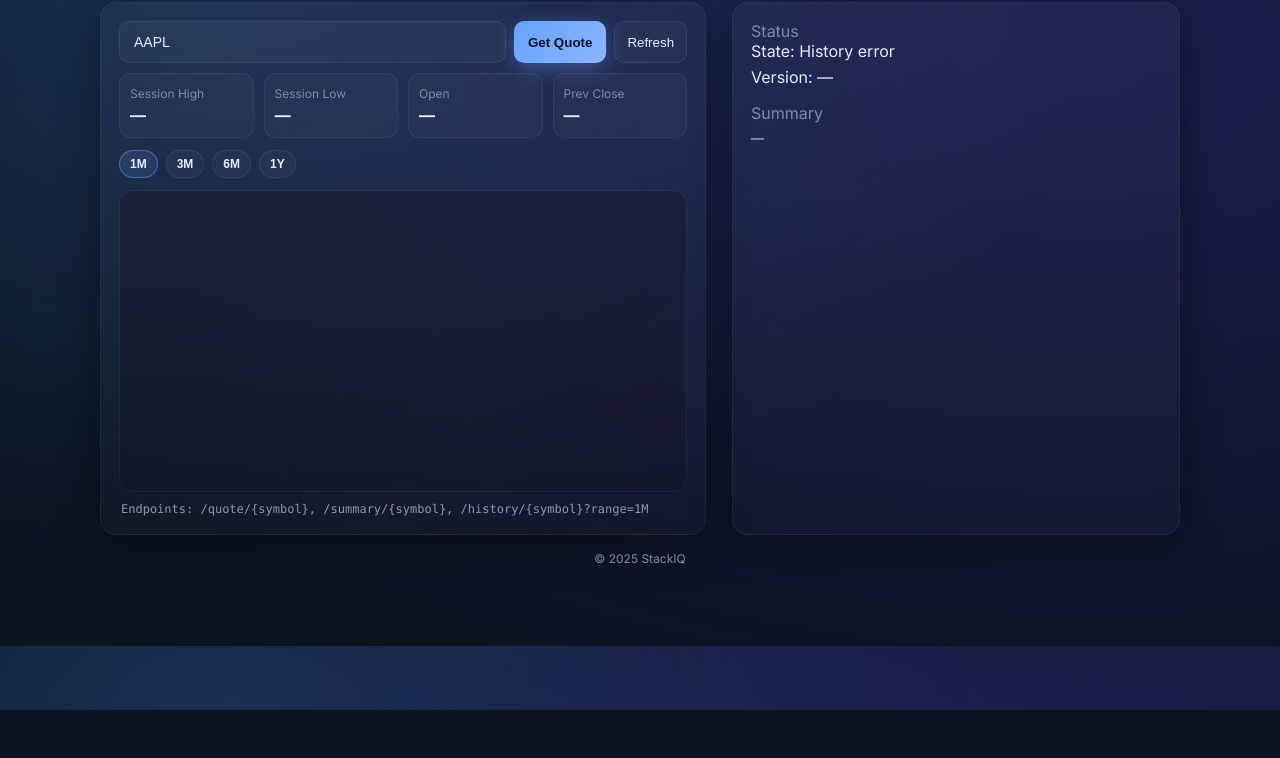
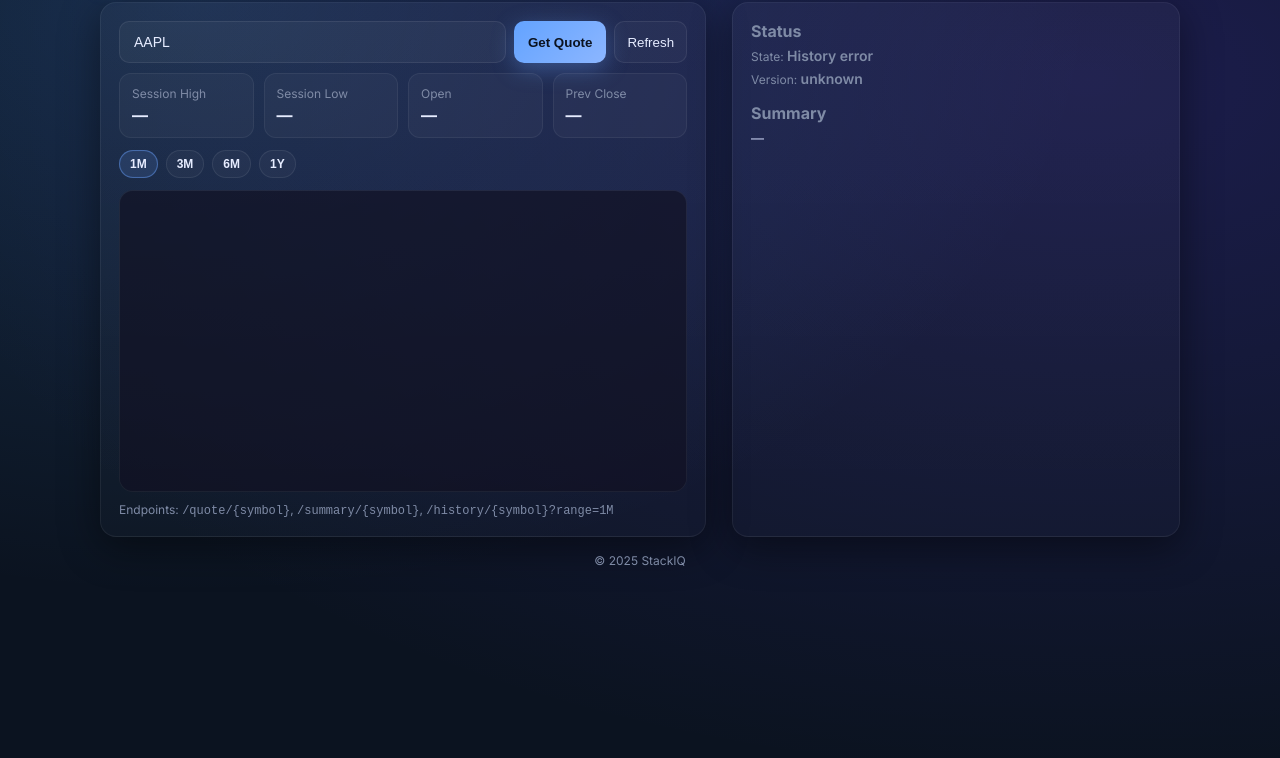
Before and after one commit to ishanbais13-gif/stackiq-prodigy2, a plain HTML site: page web/index.html in a window 1280 px wide. Shown: the part 90-848 px from the top of the page. Before the commit the page ends 800 px from the top, so only its background shows below. Drawn offline with Linux system fonts and the light colour scheme; no server answers.

Commit message:
Update index.html

```diff
--- a/web/index.html
+++ b/web/index.html
@@ -3,9 +3,9 @@
 <head>
   <meta charset="utf-8" />
   <meta name="viewport" content="width=device-width, initial-scale=1, maximum-scale=1" />
-  <title>StackIQ – minimal market data UI</title>
+  <title>StackIQ — minimal market data UI</title>
   <link rel="preconnect" href="https://fonts.googleapis.com" />
-  <link href="https://fonts.googleapis.com/css2?family=Inter:wght@400;500;600;700&display=swap" rel="stylesheet" />
+  <link href="https://fonts.googleapis.com/css2?family=Inter:wght@400;600;700&display=swap" rel="stylesheet" />
   <style>
     :root {
       --bg: #0b1320;
@@ -14,37 +14,36 @@
       --text: #e6ecff;
       --brand: #63a3ff;
       --brand-2: #8cb6ff;
-      --success: #25d02a;
+      --success: #25d0a2;
       --danger: #ff7aa9;
       --shadow: 0 10px 40px rgba(0,0,0,.45);
       --radius: 16px;
     }
-    * { box-sizing: border-box; }
+    *, *::before, *::after { box-sizing: border-box; }
     body {
       margin: 0;
-      font-family: Inter, system-ui, -apple-system, Segoe UI, Roboto, "Helvetica Neue", Arial, "Noto Sans", sans-serif;
+      font-family: Inter, system-ui, -apple-system, Segoe UI, Roboto, "Helvetica Neue", Arial, "Noto Sans",
+                   "Apple Color Emoji", "Segoe UI Emoji", "Segoe UI Symbol";
       color: var(--text);
-      background: radial-gradient(1200px 700px at 85% 20%, rgba(96,70,255,.20), transparent),
-                  radial-gradient(900px 600px at 15% 10%, rgba(74,166,255,.18), transparent),
+      background:
+        radial-gradient(1200px 700px at 85% 20%, rgba(96, 70, 255, .20), transparent),
+        radial-gradient(900px 600px at 15% 10%, rgba(74, 166, 255, .18), transparent),
         var(--bg);
+      min-height: 100vh;
     }
-    .page {
-      max-width: 1120px;
-      margin: 48px auto 80px;
-      padding: 0 20px;
-    }
-    header { display:flex; align-items:center; gap:14px; margin-bottom:18px; }
+    .page { max-width: 1120px; margin: 48px auto 80px; padding: 0 20px; }
+    header { display: flex; align-items: center; gap: 14px; margin-bottom: 18px; }
     .logo-dot {
       width: 18px; height: 18px; border-radius: 6px;
       background: linear-gradient(135deg, var(--brand), var(--brand-2));
-      box-shadow: 0 6px 20px rgba(106,163,255,.35), inset 0 16px rgba(255,255,255,.10);
+      box-shadow: 0 6px 20px rgba(106,163,255,.35), inset 0 0 16px rgba(255,255,255,.18);
     }
-    .brand { font-weight: 700; font-size: 22px; letter-spacing:.2px; }
-    .subtitle { font-size: 12px; color: var(--muted); margin-left: 2px; }
-    .grid { display:grid; grid-template-columns: 1.15fr .85fr; gap: 26px; }
-    @media (max-width: 980px) {
-      .grid { grid-template-columns: 1fr; }
-    }
+    .brand { font-weight: 700; font-size: 22px; letter-spacing: .2px; }
+    .subtitle { color: var(--muted); font-size: 12px; margin-left: 2px; }
+
+    .grid { display: grid; grid-template-columns: 1.15fr .85fr; gap: 26px; }
+    @media (max-width: 980px) { .grid { grid-template-columns: 1fr; } }
+
     .card {
       background: linear-gradient(180deg, rgba(255,255,255,.03), rgba(255,255,255,.015));
       border: 1px solid rgba(255,255,255,.06);
@@ -52,67 +51,47 @@
       box-shadow: var(--shadow);
     }
     .pad { padding: 18px; }
-    .row { display:flex; align-items:center; gap:10px; }
+    .row { display: flex; align-items: center; gap: 10px; }
     .grow { flex: 1; }
     .muted { color: var(--muted); }
+
     .input {
-      width: 100%; height: 42px; border-radius: 10px;
+      width: 100%; height: 42px; border-radius: 10px; outline: none;
       background: rgba(255,255,255,.04);
       border: 1px solid rgba(255,255,255,.08);
-      color: var(--text); padding: 0 14px; font-size:14px;
-      outline: none;
+      color: var(--text); padding: 0 14px; font-size: 14px;
     }
     .btn {
       height: 42px; padding: 0 14px; border-radius: 10px; border: 0; cursor: pointer;
       font-weight: 600; color: #0b1320; background: linear-gradient(135deg, var(--brand), var(--brand-2));
-      box-shadow: 0 6px 20px rgba(106,163,255,.35);
+      box-shadow: 0 6px 22px rgba(106,163,255,.35);
     }
     .btn-ghost {
-      height: 42px; padding: 0 12px; border-radius: 10px;
-      color: var(--text); background: rgba(255,255,255,.03);
-      border: 1px solid rgba(255,255,255,.08); cursor: pointer;
+      height: 42px; padding: 0 12px; border-radius: 10px; cursor: pointer;
+      color: var(--text); background: rgba(255,255,255,.03); border: 1px solid rgba(255,255,255,.08);
     }
-    .stats { display:grid; grid-template-columns: repeat(4, 1fr); gap: 10px; margin-top: 10px; }
-    @media (max-width: 640px) {
-      .stats { grid-template-columns: repeat(2, 1fr); }
+
+    .stats { display: grid; grid-template-columns: repeat(4, 1fr); gap: 10px; margin-top: 10px; }
+    @media (max-width: 640px) { .stats { grid-template-columns: repeat(2, 1fr); } }
+    .stat { background: rgba(255,255,255,.03); border: 1px solid rgba(255,255,255,.06); border-radius: 12px; padding: 12px; }
+    .stat .label { font-size: 12px; color: var(--muted); margin-bottom: 4px; }
+    .stat .val { font-size: 16px; font-weight: 700; letter-spacing: .2px; }
+
+    .ranges { display: flex; gap: 8px; margin: 12px 0 2px; }
+    .chip {
+      padding: 6px 10px; border-radius: 999px; background: rgba(255,255,255,.03);
+      border: 1px solid rgba(255,255,255,.08); color: var(--text); font-weight: 600; font-size: 12px; cursor: pointer;
     }
-    .stat { background: rgba(255,255,255,.03); border: 1px solid rgba(255,255,255,.06);
-            border-radius: 12px; padding: 12px 10px; }
-    .stat .label { font-size: 12px; color: var(--muted); margin-bottom: 4px; }
-    .stat .val { font-size: 16px; font-weight: 700; letter-spacing:.2px; }
-    .ranges { display:flex; gap: 8px; margin: 12px 0 2px; }
-    .chip {
-      padding: 6px 10px; border-radius: 999px;
-      background: rgba(255,255,255,.03);
-      border: 1px solid rgba(255,255,255,.08);
-      color: var(--text); font-weight: 600; font-size: 12px; cursor: pointer;
-    }
-    .chip.active {
-      background: rgba(106,163,255,.14);
-      border-color: rgba(106,163,255,.45);
-      box-shadow: inset 0 0 1px rgba(106,163,255,.3);
-    }
-    .chart-wrap { margin-top: 12px; border-radius: 14px; overflow: hidden;
-                  border:1px solid rgba(255,255,255,.06); }
-    canvas { display:block; width: 100%; height: 300px; background: rgba(12,12,30,.45); }
-    .api-note {
-      font-family: ui-monospace, SFMono-Regular, Menlo, Consolas, "Liberation Mono", monospace;
-      font-size: 12px; color: rgba(230,236,255,.6);
-      margin: 10px 2px 0;
-    }
-    .tooltip {
-      position: absolute; pointer-events:none; padding: 6px 8px;
-      font-size: 12px;
-      background: #0b1320;
-      border: 1px solid rgba(255,255,255,.1);
-      border-radius: 6px;
-      box-shadow: var(--shadow);
-      color: var(--text);
-      display:none;
-      transform: translate(-50%, -120%);
-      white-space: nowrap;
-    }
-    footer { text-align:center; color: var(--muted); font-size: 12px; margin-top: 16px; }
+    .chip.active { background: rgba(106,163,255,.14); border-color: rgba(106,163,255,.45); box-shadow: inset 0 0 1px rgba(106,163,255,.3); }
+
+    .chart-wrap { margin-top: 12px; border-radius: 14px; overflow: hidden; border: 1px solid rgba(255,255,255,.06); background: rgba(12,12,30,.45); }
+    canvas { display: block; width: 100%; height: 300px; background: rgba(12,12,30,.45); }
+
+    .aside .title { font-weight: 700; }
+    .kv { font-size: 12px; color: var(--muted); }
+    .kv .v { font-size: 14px; font-weight: 600; }
+
+    footer { text-align: center; color: var(--muted); font-size: 12px; margin-top: 16px; }
   </style>
 </head>
 <body>
@@ -146,19 +125,20 @@
           <button class="chip" data-range="1Y">1Y</button>
         </div>
 
-      <div class="chart-wrap" style="position:relative;">
+        <div class="chart-wrap">
           <canvas id="chartCanvas" width="1000" height="300"></canvas>
-        <div id="tooltip" class="tooltip"></div>
         </div>
 
-      <div class="api-note">Endpoints: /quote/{symbol}, /summary/{symbol}, /history/{symbol}?range=1M</div>
+        <div class="kv muted" style="margin-top:10px;">
+          Endpoints: <code>/quote/{symbol}</code>, <code>/summary/{symbol}</code>, <code>/history/{symbol}?range=1M</code>
+        </div>
       </section>
 
-    <!-- RIGHT: status + summary -->
-    <aside class="card pad">
+      <!-- RIGHT: status -->
+      <aside class="card pad aside">
         <div class="title muted">Status</div>
-      <div id="status" class="kv"><span class="k">State:</span> <span class="v">Loading…</span></div>
-      <div id="version" class="kv" style="margin-top:6px;"><span class="k">Version:</span> <span class="v">—</span></div>
+        <div class="kv" style="margin-top:6px;"><span class="k">State:</span> <span id="status" class="v">Loading…</span></div>
+        <div class="kv" style="margin-top:6px;"><span class="k">Version:</span> <span id="version" class="v">—</span></div>
         <div class="title muted" style="margin-top:16px;">Summary</div>
         <div id="summary" style="font-size:13px; line-height:1.5; margin-top:6px; color:#cdd6f4;">—</div>
       </aside>
@@ -168,58 +148,52 @@
   </div>
 
   <script>
+    // --- Build relative API URL (works at / and /web) ---
+    function api(path) {
+      const base = location.pathname.startsWith("/web") ? "/" : "/";
+      return base + path.replace(/^\//, "");
+    }
+
+    // --- Helpers ---
     const $  = (sel) => document.querySelector(sel);
     const $$ = (sel) => Array.from(document.querySelectorAll(sel));
 
-  const statHigh   = $('#statHigh');
-  const statLow    = $('#statLow');
-  const statOpen   = $('#statOpen');
-  const statClose  = $('#statClose');
+    const statHigh  = $("#statHigh");
+    const statLow   = $("#statLow");
+    const statOpen  = $("#statOpen");
+    const statClose = $("#statClose");
 
-  const statusEl   = $('#status .v');
-  const versionEl  = $('#version .v');
-  const summaryEl  = $('#summary');
+    const statusEl  = $("#status");
+    const versionEl = $("#version");
+    const summaryEl = $("#summary");
 
-  const symbolInput = $('#symbolInput');
-  const getBtn      = $('#getBtn');
-  const refreshBtn  = $('#refreshBtn');
+    const symbolInput = $("#symbolInput");
+    const getBtn   = $("#getBtn");
+    const refreshBtn = $("#refreshBtn");
 
-  const canvas      = $('#chartCanvas');
-  const ctx         = canvas.getContext('2d');
-  const tooltip     = $('#tooltip');
+    const canvas = $("#chartCanvas");
+    const ctx    = canvas.getContext("2d");
 
-  let activeRange = '1M';
-  let isLoading   = false;
-  let _chartMeta  = null;
+    let activeRange = "1M";
+    let chartCache = []; // [{time, close},...]
 
-  function api(path) {
-    const base = location.pathname.startsWith('/web') ? '/' : '/';
-    return base + path.replace(/^\//, '');
-  }
-
-  function fmt(n) {
-    return (n === null || n === undefined || isNaN(n)) ? '—' : Number(n).toFixed(2);
-  }
-
-  function setStatus(text) {
-    statusEl.textContent = text;
-  }
+    function fmt(n) { return (n == null || isNaN(n)) ? "—" : Number(n).toFixed(2); }
+    function setStatus(text) { statusEl.textContent = text; }
 
     async function loadVersion() {
       try {
-      const r = await fetch(api('/version'));
+        const r = await fetch(api("/version"));
         const j = await r.json();
         versionEl.textContent = `${j.app} ${j.version}`;
-      setStatus('OK');
       } catch {
-      setStatus('Error loading version');
+        versionEl.textContent = "unknown";
       }
     }
 
     async function loadQuote(sym) {
       try {
         const r = await fetch(api(`/quote/${encodeURIComponent(sym)}`));
-      if (!r.ok) throw new Error('quote failed');
+        if (!r.ok) throw new Error("quote failed");
         const j = await r.json();
         statHigh.textContent  = fmt(j.high);
         statLow.textContent   = fmt(j.low);
@@ -227,10 +201,7 @@
         statClose.textContent = fmt(j.prev_close);
         return j;
       } catch {
-      statHigh.textContent  = '—';
-      statLow.textContent   = '—';
-      statOpen.textContent  = '—';
-      statClose.textContent = '—';
+        statHigh.textContent = statLow.textContent = statOpen.textContent = statClose.textContent = "—";
         return null;
       }
     }
@@ -238,11 +209,13 @@
     async function loadSummary(sym) {
       try {
         const r = await fetch(api(`/summary/${encodeURIComponent(sym)}`));
-      if (!r.ok) throw new Error('summary failed');
+        if (!r.ok) throw new Error("summary failed");
         const j = await r.json();
-      summaryEl.textContent = j.summary || '—';
+        summaryEl.textContent = j.summary || "—";
+        return j.summary || "";
       } catch {
-      summaryEl.textContent = '—';
+        summaryEl.textContent = "—";
+        return "";
       }
     }
 
@@ -250,104 +223,88 @@
       try {
         setStatus(`Loading ${rangeKey}…`);
         const r = await fetch(api(`/history/${encodeURIComponent(sym)}?range=${rangeKey}`));
-      if (!r.ok) throw new Error('history failed');
+        if (!r.ok) throw new Error("history failed");
         const j = await r.json();
-      drawLineChart(j.points);
-      setStatus('OK');
+        chartCache = j.points || [];
+        drawLineChart(chartCache);
+        setStatus("OK");
       } catch {
-      drawLineChart([]);
-      setStatus('History error');
+        chartCache = [];
+        drawLineChart(chartCache);
+        setStatus("History error");
       }
     }
 
+    // --- Chart (simple canvas line) ---
     function clearCanvas() {
       ctx.clearRect(0, 0, canvas.width, canvas.height);
-    ctx.fillStyle = 'rgba(255,255,255,.02)';
+      ctx.fillStyle = "rgba(255,255,255,.02)";
       ctx.fillRect(0, 0, canvas.width, canvas.height);
     }
 
     function drawLineChart(points) {
       clearCanvas();
-    if (!points || !points.length) {
-      _chartMeta = null;
-      return;
-    }
+      if (!points || !points.length) return;
 
       const padX = 36, padY = 22;
-    const w = canvas.width  - padX * 2;
+      const w = canvas.width - padX * 2;
       const h = canvas.height - padY * 2;
 
-    const min = Math.min(...points.map(p => p.p));
-    const max = Math.max(...points.map(p => p.p));
+      const min = Math.min(...points.map(p => p.close));
+      const max = Math.max(...points.map(p => p.close));
       const span = (max - min) || 1;
 
-    ctx.strokeStyle = 'rgba(255,255,255,.06)';
+      // grid
+      ctx.strokeStyle = "rgba(255,255,255,.06)";
       ctx.lineWidth = 1;
       for (let i = 0; i < 5; i++) {
         const y = padY + (h * i / 4);
         ctx.beginPath(); ctx.moveTo(padX, y); ctx.lineTo(padX + w, y); ctx.stroke();
       }
 
+      // line
       ctx.beginPath();
       points.forEach((p, i) => {
-      const x = padX + (w * i / (points.length - 1 || 1));
-      const y = padY + (h - ((p.p - min) / span) * h);
-      if (i === 0) ctx.moveTo(x, y);
-      else ctx.lineTo(x, y);
+        const x = padX + (w * i / (points.length - 1));
+        const y = padY + (h - ((p.close - min) / span) * h);
+        if (i === 0) ctx.moveTo(x, y); else ctx.lineTo(x, y);
       });
-    ctx.strokeStyle = '#63a3ff';
+      ctx.strokeStyle = "#63a3ff";
       ctx.lineWidth = 2.5;
       ctx.stroke();
-
-    _chartMeta = { padX, padY, w, h, min, max, span, pts: points };
     }
 
-  canvas.addEventListener('mousemove', ev => {
-    if (!_chartMeta) { tooltip.style.display = 'none'; return; }
-    const c = _chartMeta;
-    const rect = canvas.getBoundingClientRect();
-    const mx = ev.clientX - rect.left;
-    const my = ev.clientY - rect.top;
-    if (mx < c.padX || mx > c.padX + c.w || my < c.padY || my > c.padY + c.h) {
-      tooltip.style.display = 'none'; return;
-    }
-    const idx = Math.max(0, Math.min(c.pts.length - 1,
-              Math.round((mx - c.padX) / (c.w) * (c.pts.length - 1))));
-    const pt = c.pts[idx];
-    tooltip.textContent = `${new Date(pt.t * 1000).toLocaleDateString()} • ${fmt(pt.p)}`;
-    tooltip.style.display = 'block';
-    tooltip.style.left = (mx + 14) + 'px';
-    tooltip.style.top  = (my + 14) + 'px';
-  });
-  canvas.addEventListener('mouseleave', () => { tooltip.style.display = 'none'; });
-
-  async function run(sym) {
-    if (isLoading) return;
-    isLoading = true;
-    try {
-      await Promise.all([
-        loadVersion(),
-        loadQuote(sym),
-        loadSummary(sym),
-        loadHistory(sym, activeRange),
-      ]);
-    } finally {
-      isLoading = false;
-    }
+    // --- UI wiring ---
+    function setActiveChip(key) {
+      $$(".chip").forEach(ch => ch.classList.toggle("active", ch.dataset.range === key));
     }
 
-  getBtn.addEventListener('click', () => run(symbolInput.value.trim() || 'AAPL'));
-  refreshBtn.addEventListener('click', () => run(symbolInput.value.trim() || 'AAPL'));
+    async function refreshAll() {
+      const sym = (symbolInput.value || "AAPL").trim().toUpperCase();
+      await loadVersion();
+      await loadQuote(sym);
+      await loadSummary(sym);
+      await loadHistory(sym, activeRange);
+    }
 
-  $$('.ranges .chip').forEach(btn => {
-    btn.addEventListener('click', () => {
-      $$('.ranges .chip').forEach(b => b.classList.toggle('active', b === btn));
-      activeRange = btn.getAttribute('data-range') || '1M';
-      loadHistory(symbolInput.value.trim() || 'AAPL', activeRange);
+    getBtn.addEventListener("click", refreshAll);
+    refreshBtn.addEventListener("click", refreshAll);
+    symbolInput.addEventListener("keydown", (e) => { if (e.key === "Enter") refreshAll(); });
+
+    $$(".chip").forEach(chip => {
+      chip.addEventListener("click", async () => {
+        activeRange = chip.dataset.range;
+        setActiveChip(activeRange);
+        const sym = (symbolInput.value || "AAPL").trim().toUpperCase();
+        await loadHistory(sym, activeRange);
       });
     });
 
-  run(symbolInput.value.trim() || 'AAPL');
+    // Initial load
+    (async function boot() {
+      setActiveChip(activeRange);
+      await refreshAll();
+    })();
   </script>
 </body>
 </html>
```
Lines whose indentation alone changed are shown as unchanged.
